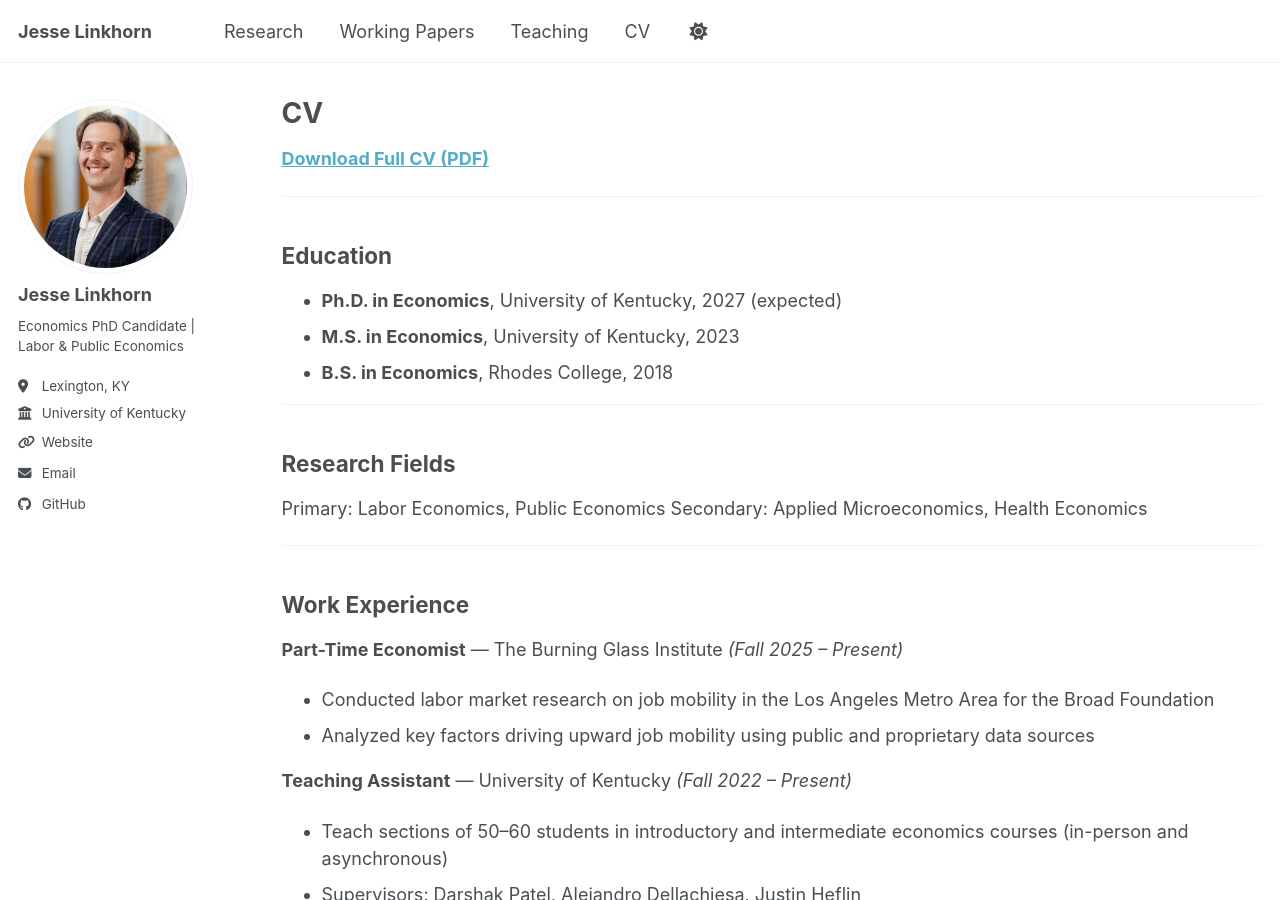
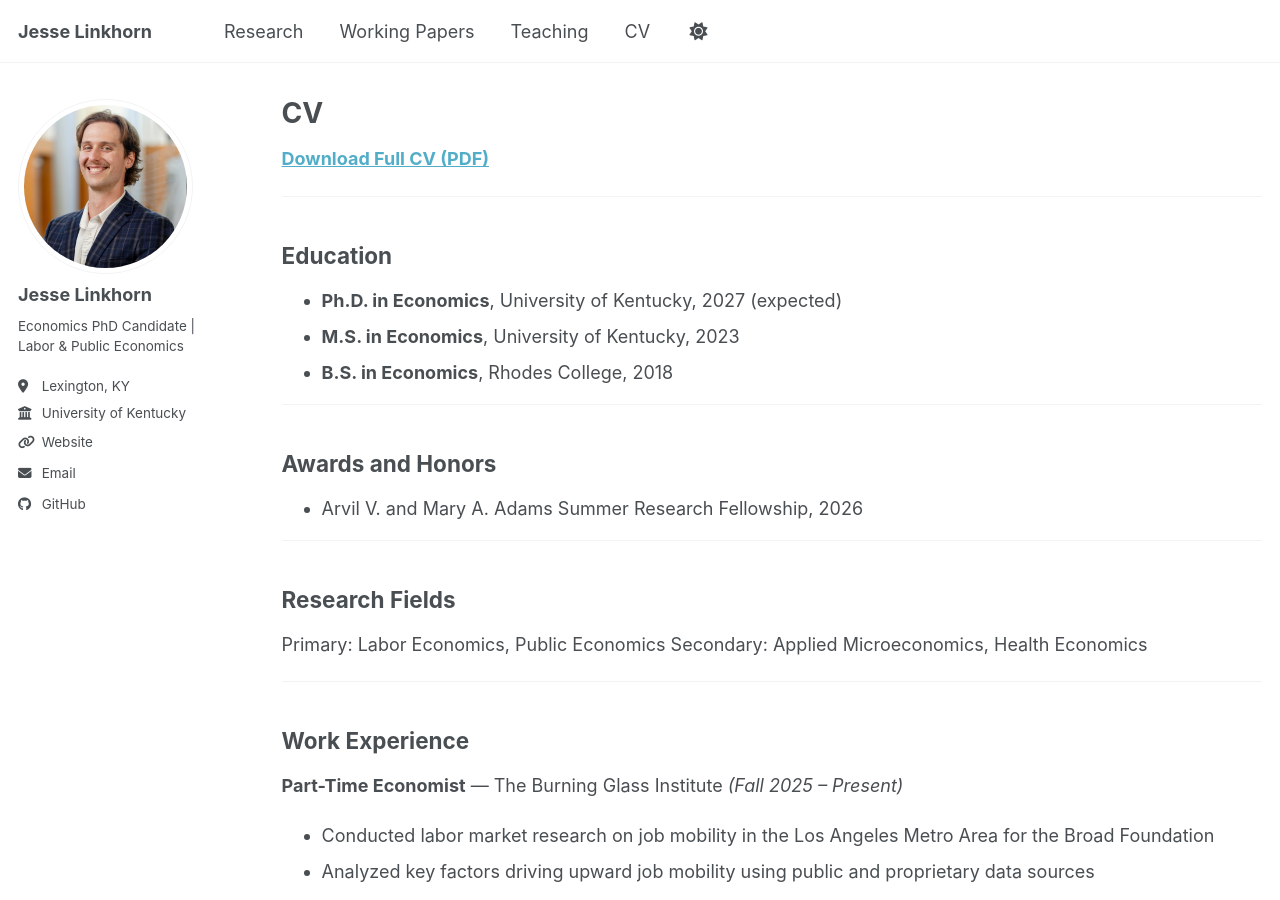
Before and after one commit to linkhornj14/linkhornj14.github.io, a Jekyll site: the page built from _pages/cv.md, in a window 1280 px wide and 900 px high. Built offline with Jekyll 4.4.1, drawn with Linux system fonts in a browser that asks for light colours; a script bundle is joined from its source files by our own code; library files that are not in the unit come from our copies.

Commit message:
Add Adams Summer Research Fellowship to CV
Adds an Honors & Awards section to both the site CV page and the
LaTeX source with the Arvil V. and Mary A. Adams Summer Research
Fellowship, 2026. Also begins tracking files/CV.tex so the source
and rendered PDF version together.

Co-Authored-By: Claude Opus 4.7 (1M context) <noreply@anthropic.com>

```diff
--- a/_pages/cv.md
+++ b/_pages/cv.md
@@ -18,6 +18,12 @@ redirect_from:
 - **Ph.D. in Economics**, University of Kentucky, 2027 (expected)
 - **M.S. in Economics**, University of Kentucky, 2023
 - **B.S. in Economics**, Rhodes College, 2018
+
+---
+
+## Awards and Honors
+
+- Arvil V. and Mary A. Adams Summer Research Fellowship, 2026
 
 ---
 
```
Also changed, not shown: 2 other files.
